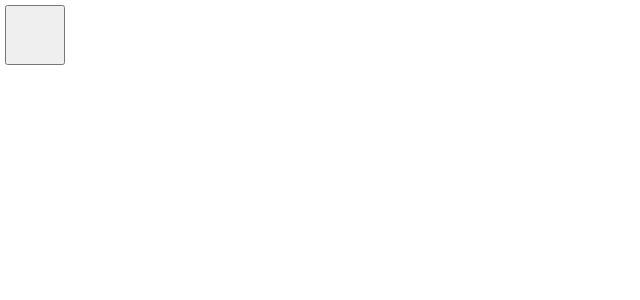
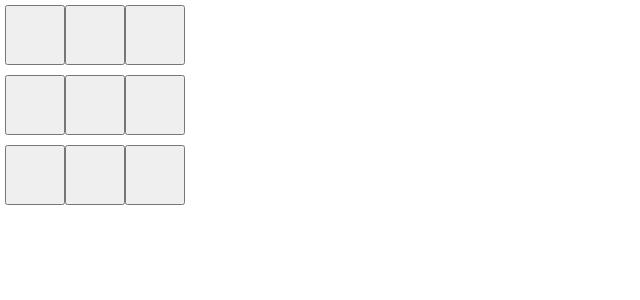
Before and after one commit to Yeyel29/tictactoe, a React (Create React App) app: page / in a window 1280 px wide. Shown: the top 300 px of the page, without its empty margins (0-640 px from the left). Built offline with nearby package versions, Linux system fonts and the light colour scheme.

Commit message:
Add 3x3 board rendering 9 squares

```diff
--- a/src/App.tsx
+++ b/src/App.tsx
@@ -1,14 +1,16 @@
 import React, { useState } from "react";
-import Square from "./components/Square";
+import Board from "./components/Board";
 
 function App() {
-  const [value, setValue] = useState<"X" | "O" | null>(null);
+  const [squares, setSquares] = useState<( "X" | "O" | null )[]>(Array(9).fill(null));
 
-  return (
-    <div>
-      <Square value={value} onClick={() => setValue("X")} />
-    </div>
-  );
+  function handleClick(i: number) {
+    const newSquares = squares.slice();
+    newSquares[i] = "X";
+    setSquares(newSquares);
+  }
+
+  return <Board squares={squares} onClick={handleClick} />;
 }
 
 export default App;
--- /dev/null
+++ b/src/components/Board.tsx
@@ -0,0 +1,19 @@
+import React from "react";
+import Square from "./Square";
+
+type BoardProps = {
+  squares: ("X" | "O" | null)[];
+  onClick: (i: number) => void;
+};
+
+const Board: React.FC<BoardProps> = ({ squares, onClick }) => {
+  return (
+    <div style={{ display: "grid", gridTemplateColumns: "repeat(3, 60px)" }}>
+      {squares.map((value, i) => (
+        <Square key={i} value={value} onClick={() => onClick(i)} />
+      ))}
+    </div>
+  );
+};
+
+export default Board;
```
